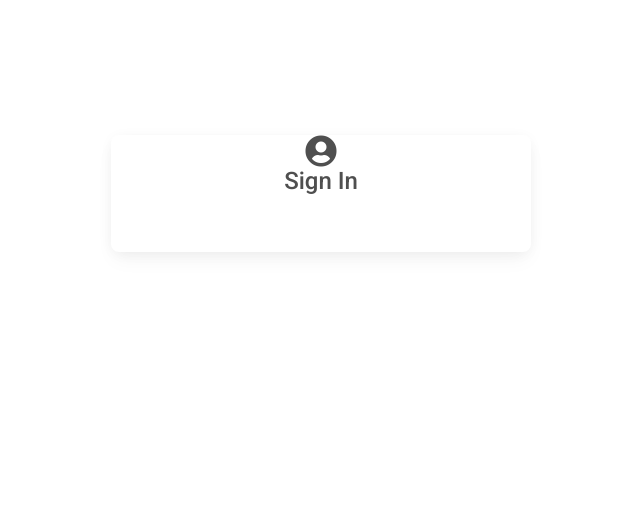
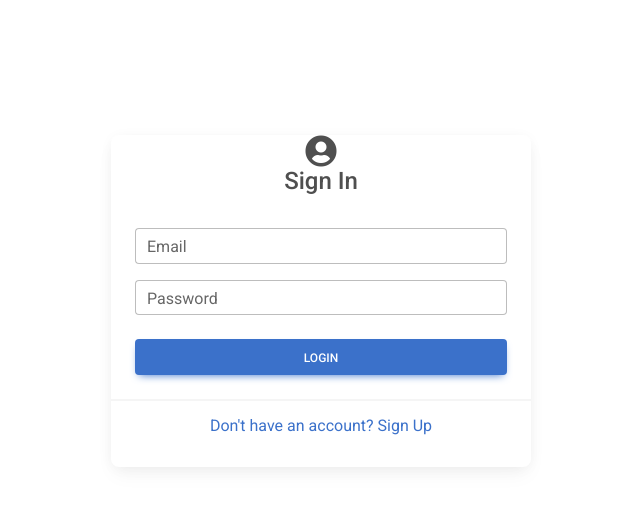
Before and after one commit to Vanillajaviscript/SEI-CAPSTONE-FRONTEND, a React (Create React App) app: page /login in a window 1280 px wide. Shown: the top 508 px of the page, without its empty margins (319-959 px from the left). Built offline with nearby package versions, Linux system fonts and the light colour scheme.

Commit message:
adds sign in MDB forms

```diff
--- a/src/pages/Login.jsx
+++ b/src/pages/Login.jsx
@@ -21,7 +21,10 @@ const Login = () => {
   const { email, password } = formState
   const handleSubmit = (e) => {
 
-  }
+  };
+  const onChange = () => {
+
+  };
   return (
     <div
       style={{
@@ -37,9 +40,42 @@ const Login = () => {
         <h4>Sign In</h4>
         <MDBCardBody>
           <MDBValidation onSubmit={handleSubmit} noValidate className="row g-3">
-
+            <div>
+              <MDBInput
+                label="Email"
+                type="email"
+                value={email}
+                name="email"
+                onChange={onChange}
+                required
+                invalid
+                validation="Please enter your email"
+              />
+            </div>
+            <div>
+              <MDBInput
+                label="Password"
+                type="password"
+                value={password}
+                name="password"
+                onChange={onChange}
+                required
+                invalid
+                validation="Please enter your password"
+              />
+            </div>
+            <div className="col-12">
+              <MDBBtn style={{width: "100%"}} className="mt-2">
+                Login
+              </MDBBtn>
+            </div>
           </MDBValidation>
         </MDBCardBody>
+        <MDBCardFooter>
+          <Link to="/register">
+            <p>Don't have an account? Sign Up</p>
+          </Link>
+        </MDBCardFooter>
       </MDBCard>
     </div>
   )
```
